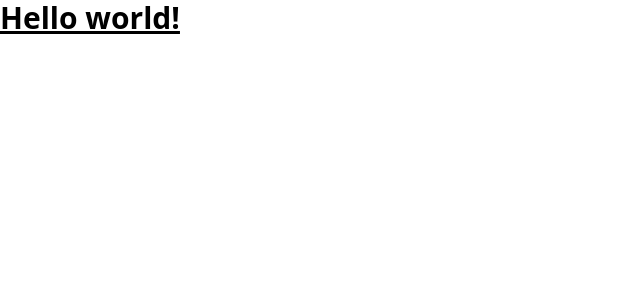
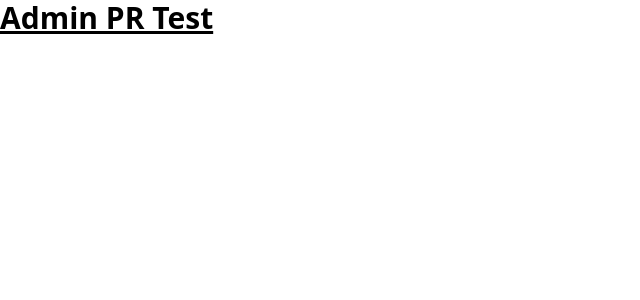
Before and after one commit to Hyuunw00/Capsy, a React (Vite) app in the folder front/: page / in a window 1280 px wide. Shown: the top 300 px of the page, without its empty margins (0-640 px from the left). Built offline with nearby package versions, Linux system fonts and the light colour scheme.

Commit message:
Admin PR Test

```diff
--- a/front/src/App.tsx
+++ b/front/src/App.tsx
@@ -1,3 +1,3 @@
 export default function App() {
-  return <h1 className="text-3xl font-bold underline">Hello world!</h1>;
+  return <h1 className="text-3xl font-bold underline">Admin PR Test</h1>;
 }
```
